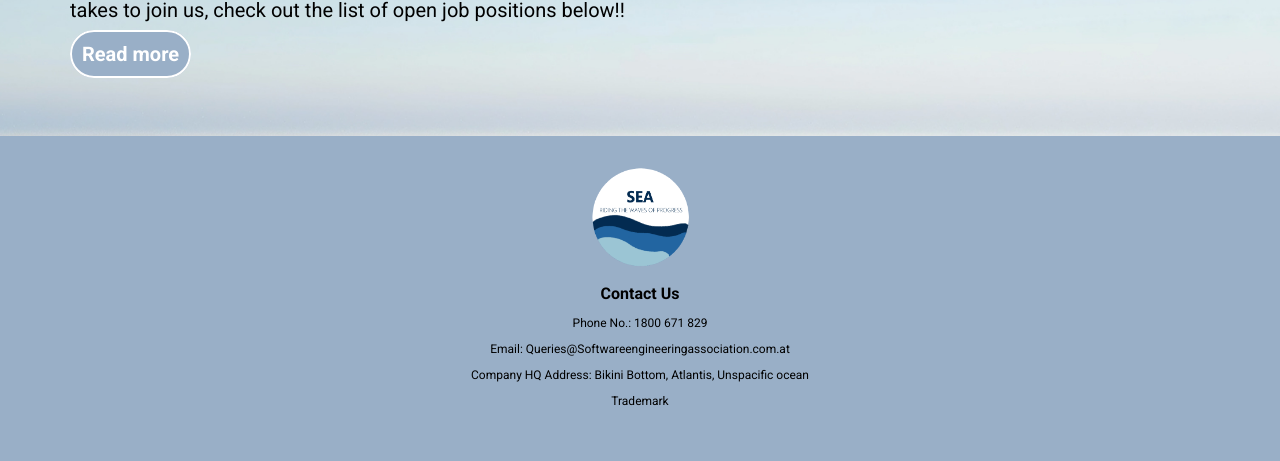
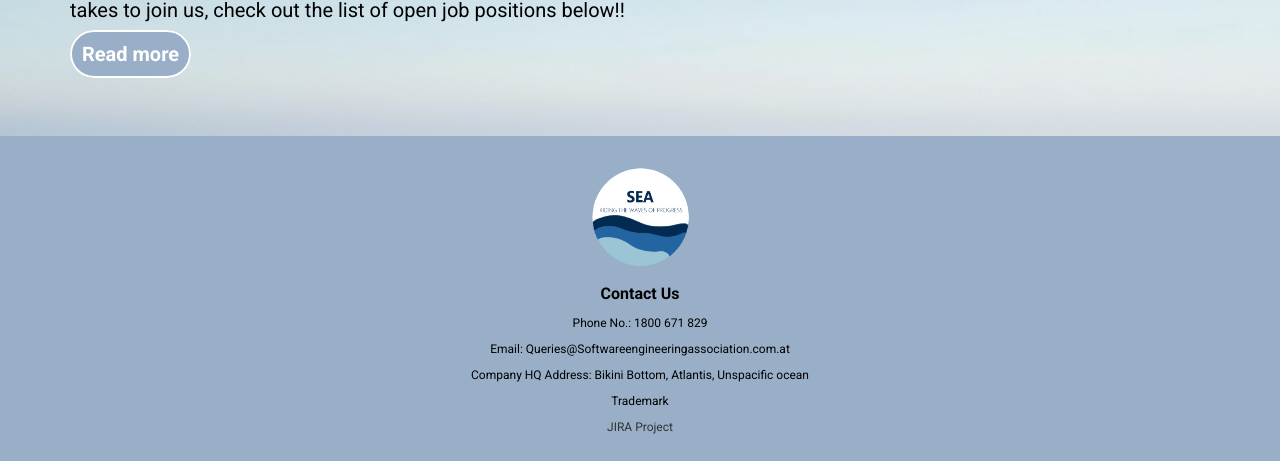
Before and after one commit to karina-wong/SEA, a PHP site: page / in a window 1280 px wide. Shown: the part 936-1397 px from the top of the page. Before the commit the page ends 1342 px from the top, so only its background shows below. Run offline with PHP 8.4, Linux system fonts and the light colour scheme.

Commit message:
Edited footer

```diff
--- a/about.php
+++ b/about.php
@@ -4,10 +4,11 @@
     <meta charset="UTF-8" />
     <meta name="description" content="Job description of for SEA company" />
     <meta name="keywords" content="SEA, about us, about, team members" />
+    <!--Helps scaling-->
     <meta name="viewport" content="width=device-width, initial-scale=1.0">
     <meta name="author" content="Karina Wong" />
     <!--Include statement for all stylesheet links-->
-    <?php include 'links.inc'; ?>
+    <?php include_once 'links.inc'; ?>
 
     <title>About Us Page</title>
   </head>
--- a/footer.inc
+++ b/footer.inc
@@ -5,4 +5,9 @@
       <p>Email: Queries@Softwareengineeringassociation.com.at</p>
       <p>Company HQ Address: Bikini Bottom, Atlantis, Unspacific ocean</p>
       <p>Trademark</p>
+     <a href="https://student-team-a3yg1sga.atlassian.net/jira/software/projects/SWTP/boards/2/backlog?epics=visible&atlOrigin=eyJpIjoiMzhkYTIxMWE4MzNmNDUzNWEyYmZiMmNlNzk1NmM5OWEiLCJwIjoiaiJ9"
+      target="_blank"
+     >
+      JIRA Project
+      </a>
     </footer>
--- a/styles/styles.css
+++ b/styles/styles.css
@@ -94,6 +94,10 @@ footer h1 {
 }
 footer h2 {
   font-size: 16px;
+}
+footer a{
+  color: #333 !important;
+  text-decoration: none;
 }
 
 /* For the Apply page */
```
